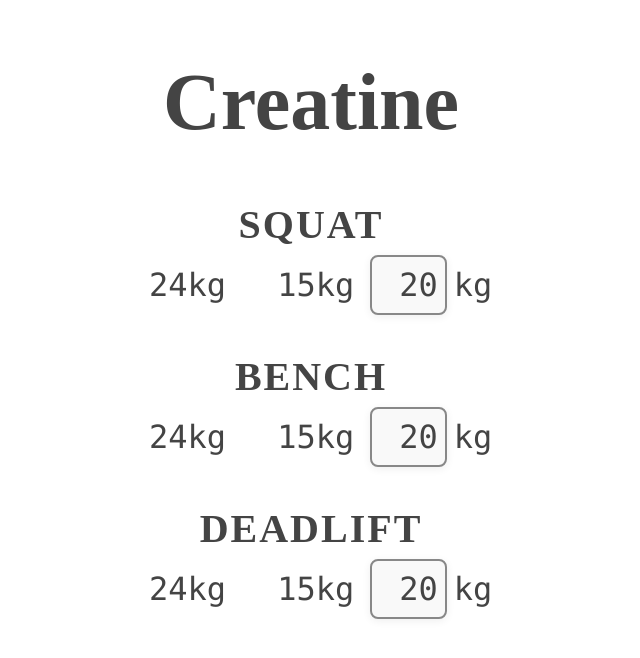
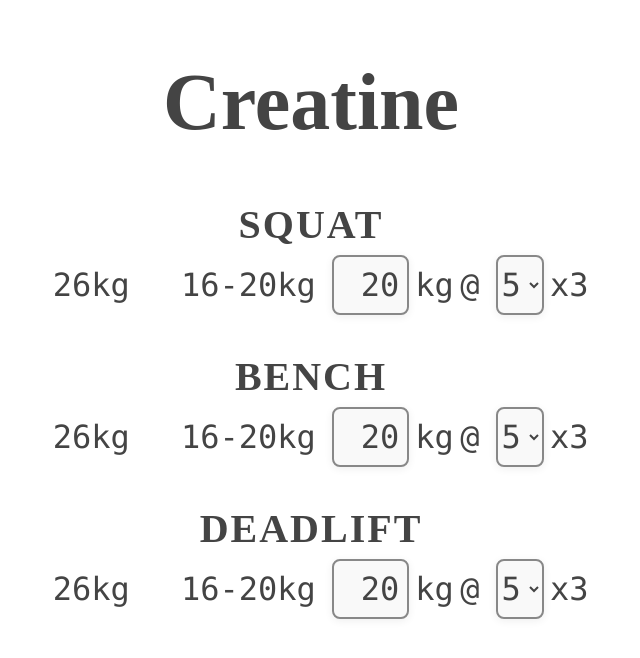
Before and after one commit to spohorilyi/creatine, a plain HTML site: page index.html in a window 1280 px wide. Shown: the whole page, without its empty margins (329-969 px from the left). Drawn offline with Linux system fonts and the light colour scheme.

Commit message:
added rep

```diff
--- a/index.html
+++ b/index.html
@@ -60,7 +60,11 @@
             ></div>
             <div
                 id="deadlift-control"
-        style="display: flex; flex-direction: column; align-items: center"
+                style="
+                    display: flex;
+                    flex-direction: column;
+                    align-items: center;
+                "
             ></div>
             <script type="module">
                 import { createNumberSelector } from "./numberSelector.js";
@@ -68,6 +72,7 @@
                     container: document.getElementById("squat-control"),
                     label: "SQUAT",
                     storageKey: "squat-value",
+                    rpeStorageKey: "squat-rpe",
                     min: 20,
                     max: 160,
                     step: 1,
@@ -76,6 +81,7 @@
                     container: document.getElementById("bench-control"),
                     label: "BENCH",
                     storageKey: "bench-value",
+                    rpeStorageKey: "bench-rpe",
                     min: 20,
                     max: 120,
                     step: 1,
@@ -84,6 +90,7 @@
                     container: document.getElementById("deadlift-control"),
                     label: "DEADLIFT",
                     storageKey: "deadlift-value",
+                    rpeStorageKey: "deadlift-rpe",
                     min: 20,
                     max: 200,
                     step: 1,
--- a/numberSelector.js
+++ b/numberSelector.js
@@ -7,10 +7,15 @@ export function createNumberSelector({
   max = 160,
   step = 1,
   storageKey = "number-selector-value",
-  percentages = [
-    { percent: 1 / 0.85, label: "100%" },
-    { percent: 0.65 / 0.85, label: "65%" },
-  ],
+  rpeStorageKey = "number-selector-rpe-value",
+  rpeChart = {
+    5: { 1: 0.837, 3: 0.762, 6: 0.68 },
+    6: { 1: 0.863, 3: 0.786, 6: 0.707 },
+    7: { 1: 0.892, 3: 0.811, 6: 0.723 },
+    8: { 1: 0.922, 3: 0.837, 6: 0.751 },
+    9: { 1: 0.955, 3: 0.863, 6: 0.774 },
+    10: { 1: 1, 3: 0.915, 6: 0.815 },
+  },
   initial = null,
   onChange = null,
 }) {
@@ -23,18 +28,34 @@ export function createNumberSelector({
       <div class="percentages-row" style="display:flex;flex-direction:row;gap:1em;font-size:2em;justify-content:flex-end;align-items:center;min-width:10ch;font-family:SFMono-Regular,Consolas,Liberation Mono,Menlo,Courier,monospace;"></div>
       <div class="number-selector" tabindex="0" style="user-select:none;width:4ch;height:60px;display:flex;align-items:center;justify-content:center;font-size:2em;font-family:SFMono-Regular,Consolas,Liberation Mono,Menlo,Courier,monospace;border:2px solid #888;border-radius:8px;background:#f9f9f9;box-shadow:0 2px 8px #0001;touch-action:pan-y;cursor:pointer;box-sizing:border-box;padding:0.6em;margin:0;">0</div>
       <span class="number-kg" style="font-size:2em;margin-left:-0.3em;font-family:SFMono-Regular,Consolas,Liberation Mono,Menlo,Courier,monospace;">kg</span>
+      <span style="font-size:2em;margin-left:-0.3em;font-family:SFMono-Regular,Consolas,Liberation Mono,Menlo,Courier,monospace;">@</span>
+      <select class="number-rpe" style="user-select:none;width:2.5ch;height:60px;display:flex;font-size:2em;font-family:SFMono-Regular,Consolas,Liberation Mono,Menlo,Courier,monospace;border:2px solid #888;border-radius:8px;background:#f9f9f9;box-shadow:0 2px 8px #0001;cursor:pointer;box-sizing:border-box;margin:0;">
+        <option value="5"  >5</option>
+        <option value="6"  >6</option>
+        <option value="7"  >7</option>
+        <option value="8"  >8</option>
+        <option value="9"  >9</option>
+      </select>
+      <span style="font-size:2em;margin-left:-0.3em;font-family:SFMono-Regular,Consolas,Liberation Mono,Menlo,Courier,monospace;">x3</span>
     </div>
   `;
 
   const el = container.querySelector(".number-selector");
   const percentsEl = container.querySelector(".percentages-row");
   const kgEl = container.querySelector(".number-kg");
+  const rpeEl = container.querySelector(".number-rpe");
 
   let value = initial;
   if (value == null) {
     value = parseInt(localStorage.getItem(storageKey), 10);
     if (isNaN(value)) value = min;
   }
+  let rpeValue = parseInt(localStorage.getItem(rpeStorageKey), 10);
+  if (isNaN(rpeValue) || rpeValue == null) rpeValue = rpeEl.value;
+  rpeEl.value = rpeValue;
+  let baseReps = 3;
+
+  console.log("rpeValue:", rpeValue);
 
   function clamp(val) {
     return Math.max(min, Math.min(max, val));
@@ -42,18 +63,15 @@ export function createNumberSelector({
 
   function updateDisplay() {
     el.textContent = String(value).padStart(3, "\u00A0");
-    percentsEl.innerHTML = percentages
-      .map(
-        (p) =>
-          `<span>${String(Math.round(value * p.percent)).padStart(3, "\u00A0")}kg</span>`,
-      )
-      .join("");
+    percentsEl.innerHTML = `<span>${String(Math.round((value * rpeChart[10][1]) / rpeChart[rpeValue][baseReps])).padStart(3, "\u00A0")}kg</span>`;
+    percentsEl.innerHTML += `<span>${String(Math.round((value * 0.6) / rpeChart[rpeValue][baseReps])).padStart(3, "\u00A0")}-${String(Math.round((value * 0.75) / rpeChart[rpeValue][baseReps]))}kg</span>`;
     kgEl.textContent = "kg";
     if (onChange) onChange(value);
   }
 
   function saveValue() {
     localStorage.setItem(storageKey, value);
+    localStorage.setItem(rpeStorageKey, rpeValue);
   }
 
   // Touch events for swipe
@@ -126,6 +144,30 @@ export function createNumberSelector({
     }
   });
 
+  // window.addEventListener("load", function (e) {
+  //   rpeValue = parseInt(localStorage.getItem(rpeStorageKey), 10);
+  //   console.log("Found rpeValue:", rpeValue);
+  //   if (rpeValue !== null) {
+  //     rpeEl.value = rpeValue;
+  //   }
+  //   updateDisplay();
+  // });
+
+  rpeEl.addEventListener("change", function (e) {
+    let oldRpeValue = rpeValue;
+    rpeValue = e.target.value;
+    console.log("rpeValue:", rpeValue);
+    console.log("oldRpeValue:", oldRpeValue);
+    value = clamp(
+      Math.round(
+        (value / rpeChart[oldRpeValue][baseReps]) *
+          rpeChart[rpeValue][baseReps],
+      ),
+    );
+    updateDisplay();
+    saveValue();
+  });
+
   updateDisplay();
 
   return {
```
Lines whose indentation alone changed are shown as unchanged.
